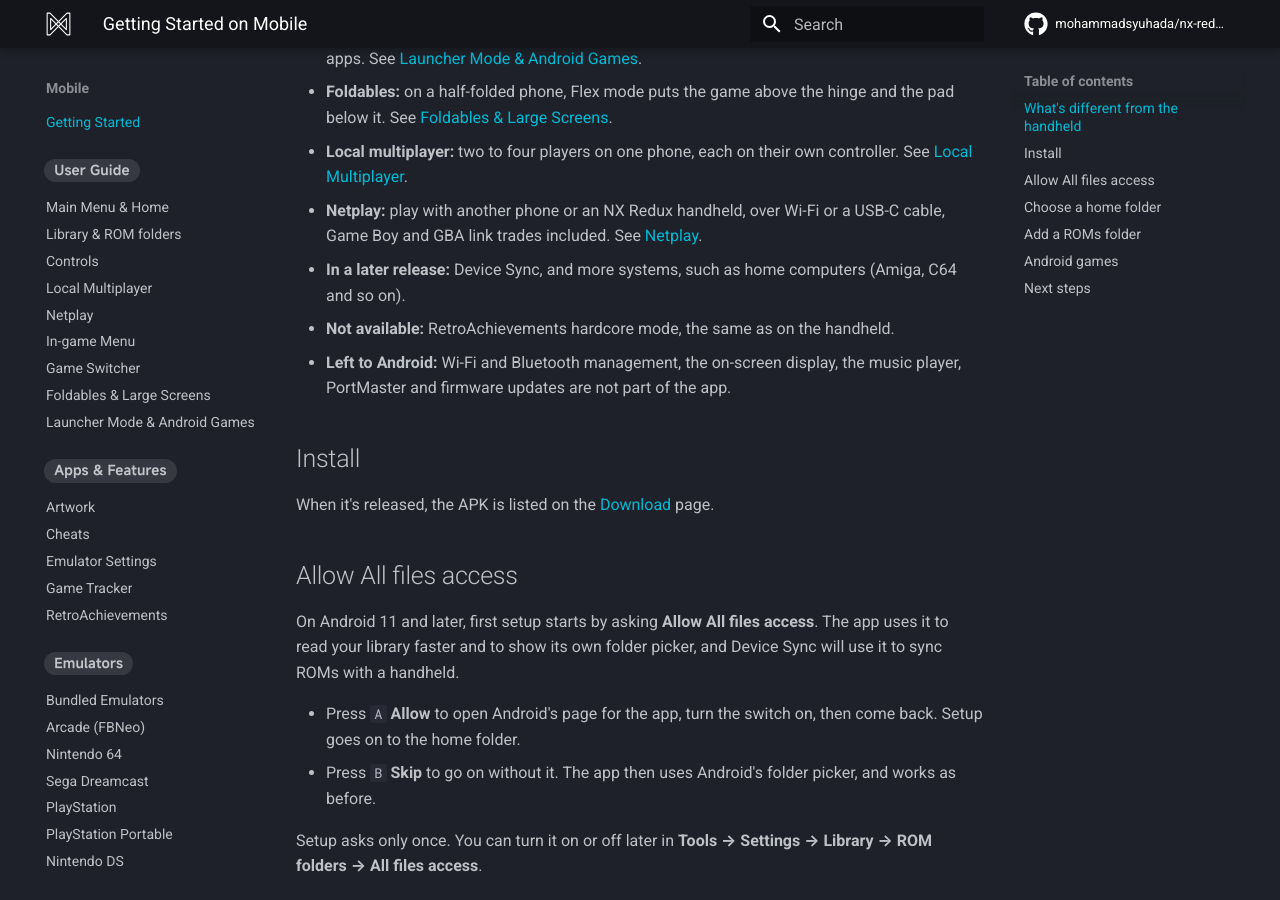
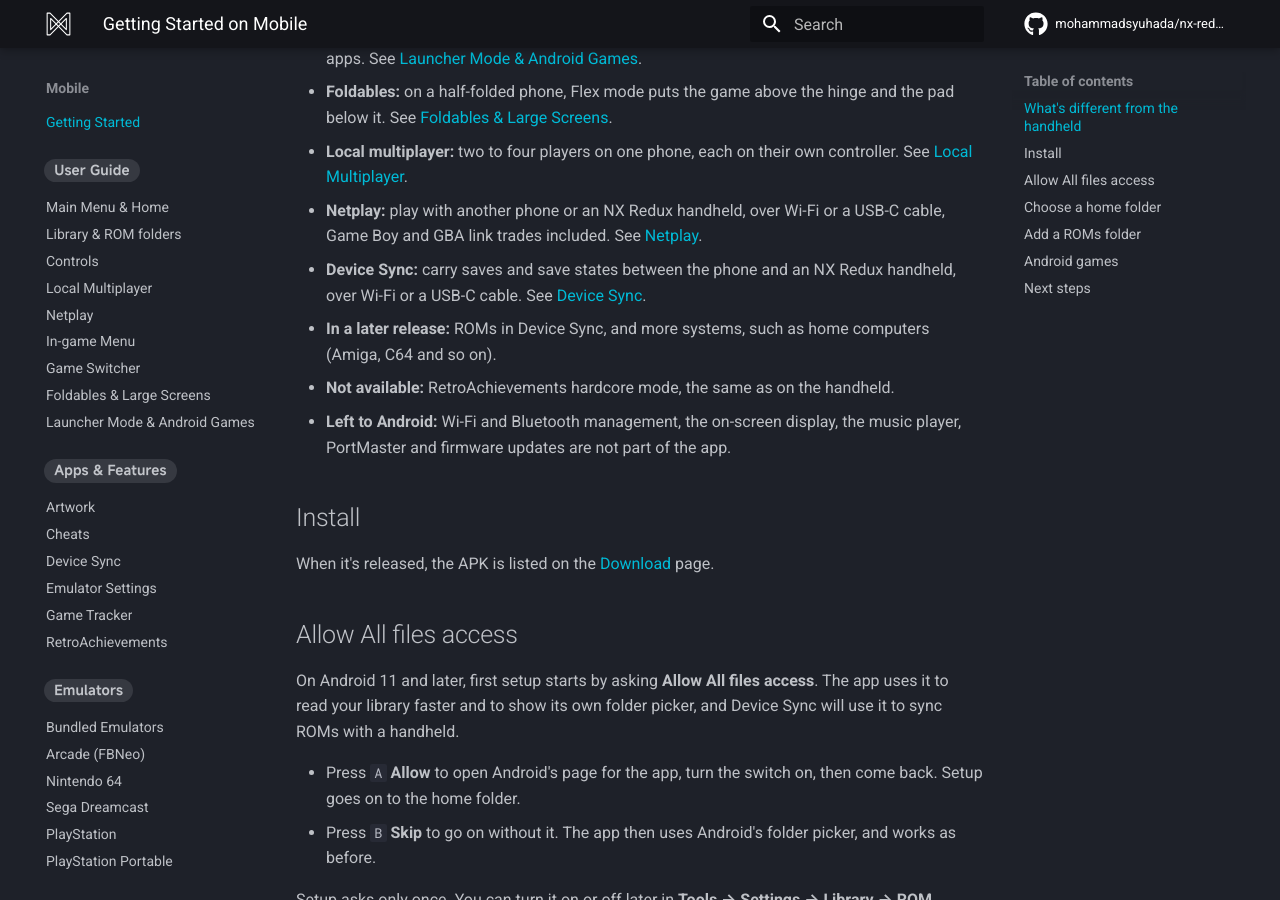
Before and after one commit to mohammadsyuhada/nx-redux-docs, an MkDocs documentation site: the page built from docs/mobile/getting-started.md, in a window 1280 px wide and 900 px high, scrolled down 1185 px. Built offline with MkDocs 1.6.1 and Material for MkDocs 9.7.7, drawn with Linux system fonts in a browser that asks for light colours; comment, search, counter and statistics services are not loaded.

Commit message:
Mobile: Device Sync page (saves and states with a handheld)
Cable or Wi-Fi, the latest handheld firmware required, Stop/Cancel, no ROMs yet. Getting Started and the FAQ point to it.

```diff
--- a/docs/mobile/getting-started.md
+++ b/docs/mobile/getting-started.md
@@ -39,8 +39,11 @@
 - **Netplay:** play with another phone or an NX Redux handheld, over Wi-Fi
   or a USB-C cable, Game Boy and GBA link trades included. See
   [Netplay](netplay.md).
-- **In a later release:** Device Sync, and more systems, such as home
-  computers (Amiga, C64 and so on).
+- **Device Sync:** carry saves and save states between the phone and an
+  NX Redux handheld, over Wi-Fi or a USB-C cable. See
+  [Device Sync](device-sync.md).
+- **In a later release:** ROMs in Device Sync, and more systems, such as
+  home computers (Amiga, C64 and so on).
 - **Not available:** RetroAchievements hardcore mode, the same as on the
   handheld.
 - **Left to Android:** Wi-Fi and Bluetooth management, the on-screen display,
--- a/mkdocs.yml
+++ b/mkdocs.yml
@@ -207,6 +207,7 @@
       - Apps & Features:
           - Artwork: mobile/artwork.md
           - Cheats: mobile/cheats.md
+          - Device Sync: mobile/device-sync.md
           - Emulator Settings: mobile/emulator-settings.md
           - Game Tracker: mobile/game-tracker.md
           - RetroAchievements: mobile/retroachievements.md
```
Also changed, not shown: docs/mobile/device-sync.md (added, +64 -0 lines), docs/reference/faq/mobile.md (+6 -1 lines).
